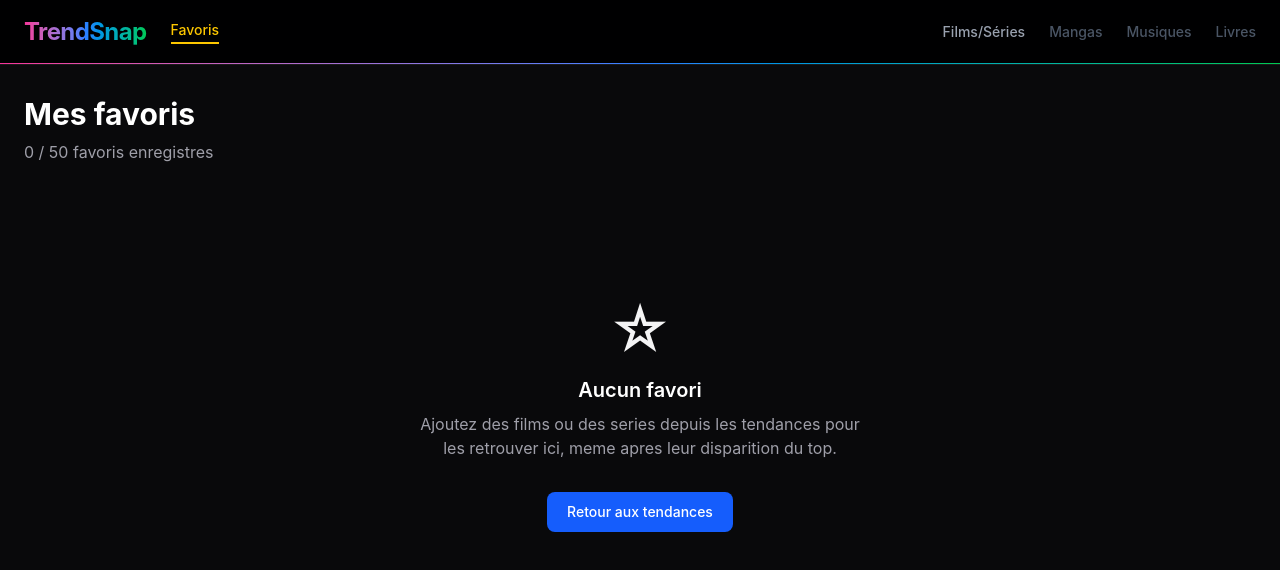
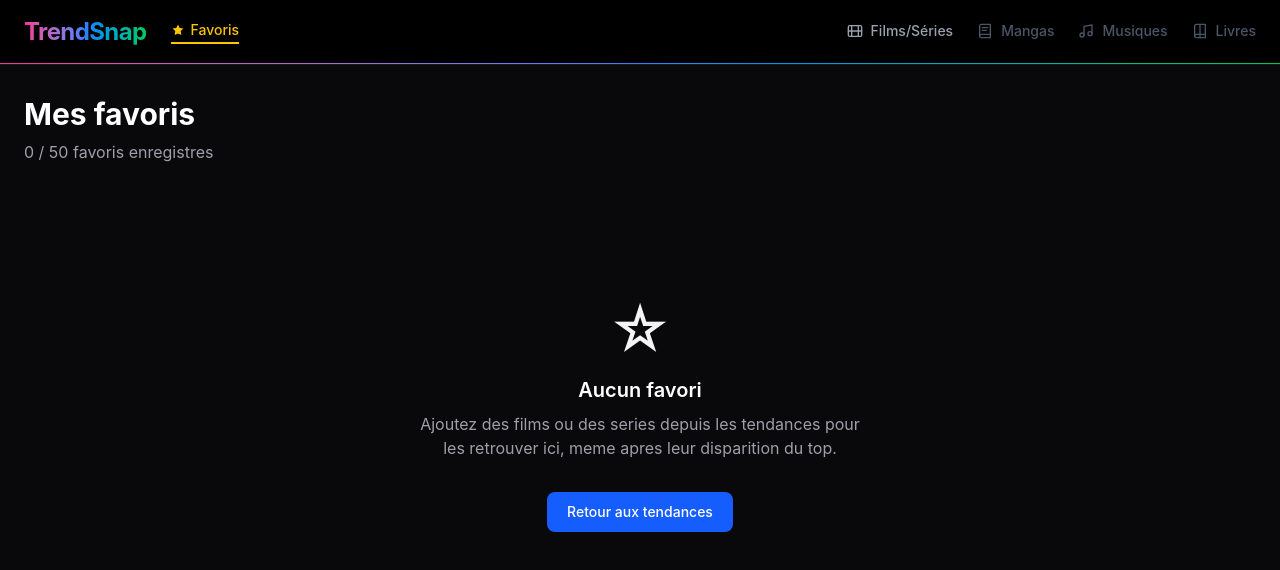
Before and after one commit to DeltaDjazz/TrendSnap, a React (Vite) app in the folder frontend/: page /TrendSnap/favoris in a window 1280 px wide. Shown: the top 570 px of the page. Built offline with nearby package versions, Linux system fonts and the light colour scheme.

Commit message:
style(header): ajouter des icônes à gauche des liens de navigation

```diff
--- a/frontend/src/components/Header.jsx
+++ b/frontend/src/components/Header.jsx
@@ -1,23 +1,70 @@
 import { useState } from 'react'
 import { NavLink } from 'react-router-dom'
 
+function IconFilm({ className = 'w-4 h-4' }) {
+  return (
+    <svg className={className} viewBox="0 0 24 24" fill="none" stroke="currentColor" strokeWidth="2" strokeLinecap="round" strokeLinejoin="round" aria-hidden="true">
+      <rect x="2" y="4" width="20" height="16" rx="2" />
+      <path d="M7 4v16M17 4v16M2 12h20" />
+    </svg>
+  )
+}
+
+function IconStar({ className = 'w-4 h-4' }) {
+  return (
+    <svg className={className} viewBox="0 0 24 24" fill="currentColor" aria-hidden="true">
+      <path d="M12 2.5l2.9 5.9 6.5.9-4.7 4.6 1.1 6.5L12 17.8 6.2 20.4l1.1-6.5L2.6 9.3l6.5-.9L12 2.5z" />
+    </svg>
+  )
+}
+
+function IconManga({ className = 'w-4 h-4' }) {
+  return (
+    <svg className={className} viewBox="0 0 24 24" fill="none" stroke="currentColor" strokeWidth="2" strokeLinecap="round" strokeLinejoin="round" aria-hidden="true">
+      <path d="M4 19.5A2.5 2.5 0 0 1 6.5 17H20" />
+      <path d="M6.5 2H20v20H6.5A2.5 2.5 0 0 1 4 19.5v-15A2.5 2.5 0 0 1 6.5 2z" />
+      <path d="M8 7h8M8 11h6" />
+    </svg>
+  )
+}
+
+function IconMusic({ className = 'w-4 h-4' }) {
+  return (
+    <svg className={className} viewBox="0 0 24 24" fill="none" stroke="currentColor" strokeWidth="2" strokeLinecap="round" strokeLinejoin="round" aria-hidden="true">
+      <path d="M9 18V5l12-2v13" />
+      <circle cx="6" cy="18" r="3" />
+      <circle cx="18" cy="16" r="3" />
+    </svg>
+  )
+}
+
+function IconBook({ className = 'w-4 h-4' }) {
+  return (
+    <svg className={className} viewBox="0 0 24 24" fill="none" stroke="currentColor" strokeWidth="2" strokeLinecap="round" strokeLinejoin="round" aria-hidden="true">
+      <path d="M4 19.5A2.5 2.5 0 0 1 6.5 17H20" />
+      <path d="M4 4.5A2.5 2.5 0 0 1 6.5 2H20v20H6.5A2.5 2.5 0 0 1 4 19.5v-15z" />
+      <path d="M12 2v20" />
+    </svg>
+  )
+}
+
 const NAV_LINKS = [
-  { label: 'Films/Séries', to: '/' },
-  { label: 'Mangas', disabled: true },
-  { label: 'Musiques', disabled: true },
-  { label: 'Livres', disabled: true },
+  { label: 'Films/Séries', to: '/', Icon: IconFilm },
+  { label: 'Mangas', disabled: true, Icon: IconManga },
+  { label: 'Musiques', disabled: true, Icon: IconMusic },
+  { label: 'Livres', disabled: true, Icon: IconBook },
 ]
 
 function navLinkClass({ isActive }) {
   return isActive
-    ? 'text-blue-400 hover:text-blue-300 transition-colors border-b-2 border-blue-400 pb-1'
-    : 'text-gray-400 hover:text-white transition-colors'
+    ? 'inline-flex items-center gap-2 text-blue-400 hover:text-blue-300 transition-colors border-b-2 border-blue-400 pb-1'
+    : 'inline-flex items-center gap-2 text-gray-400 hover:text-white transition-colors'
 }
 
 function favoritesLinkClass({ isActive }) {
   return isActive
-    ? 'text-sm font-medium text-yellow-400 border-b-2 border-yellow-400 pb-0.5'
-    : 'text-sm font-medium text-gray-400 hover:text-yellow-300 transition-colors'
+    ? 'inline-flex items-center gap-1.5 text-sm font-medium text-yellow-400 border-b-2 border-yellow-400 pb-0.5'
+    : 'inline-flex items-center gap-1.5 text-sm font-medium text-gray-400 hover:text-yellow-300 transition-colors'
 }
 
 function mobileNavLinkClass({ isActive }) {
@@ -55,23 +102,31 @@ export function Header() {
               TrendSnap
             </NavLink>
             <NavLink to="/favoris" className={favoritesLinkClass}>
+              <IconStar className="w-3.5 h-3.5" />
               Favoris
             </NavLink>
           </div>
 
           <nav className="hidden md:block">
             <ul className="flex items-center gap-6 text-sm font-medium">
-              {NAV_LINKS.map((link) => (
+              {NAV_LINKS.map((link) => {
+                const { Icon } = link
+                return (
                   <li key={link.label}>
                     {link.disabled ? (
-                    <span className="text-gray-600 cursor-not-allowed">{link.label}</span>
+                      <span className="inline-flex items-center gap-2 text-gray-600 cursor-not-allowed">
+                        <Icon className="w-4 h-4" />
+                        {link.label}
+                      </span>
                     ) : (
                       <NavLink to={link.to} className={navLinkClass} end={link.to === '/'}>
+                        <Icon className="w-4 h-4" />
                         {link.label}
                       </NavLink>
                     )}
                   </li>
-              ))}
+                )
+              })}
             </ul>
           </nav>
 
@@ -129,18 +184,25 @@ export function Header() {
                       isActive ? (
                         <span className="flex items-center gap-3">
                           <span className="w-1 h-6 bg-yellow-400 rounded-full" />
+                          <IconStar className="w-5 h-5" />
                           Favoris
                         </span>
                       ) : (
-                        'Favoris'
+                        <span className="flex items-center gap-3">
+                          <IconStar className="w-5 h-5" />
+                          Favoris
+                        </span>
                       )
                     }
                   </NavLink>
                 </li>
-                {NAV_LINKS.map((link) => (
+                {NAV_LINKS.map((link) => {
+                  const { Icon } = link
+                  return (
                     <li key={link.label}>
                       {link.disabled ? (
-                      <span className="text-xl font-medium text-gray-600 cursor-not-allowed block">
+                        <span className="flex items-center gap-3 text-xl font-medium text-gray-600 cursor-not-allowed">
+                          <Icon className="w-5 h-5" />
                           {link.label}
                         </span>
                       ) : (
@@ -149,16 +211,21 @@ export function Header() {
                             isActive ? (
                               <span className="flex items-center gap-3">
                                 <span className="w-1 h-6 bg-blue-400 rounded-full" />
+                                <Icon className="w-5 h-5" />
                                 {link.label}
                               </span>
                             ) : (
-                            link.label
+                              <span className="flex items-center gap-3">
+                                <Icon className="w-5 h-5" />
+                                {link.label}
+                              </span>
                             )
                           }
                         </NavLink>
                       )}
                     </li>
-                ))}
+                  )
+                })}
               </ul>
             </nav>
 
```
Lines whose indentation alone changed are shown as unchanged.
